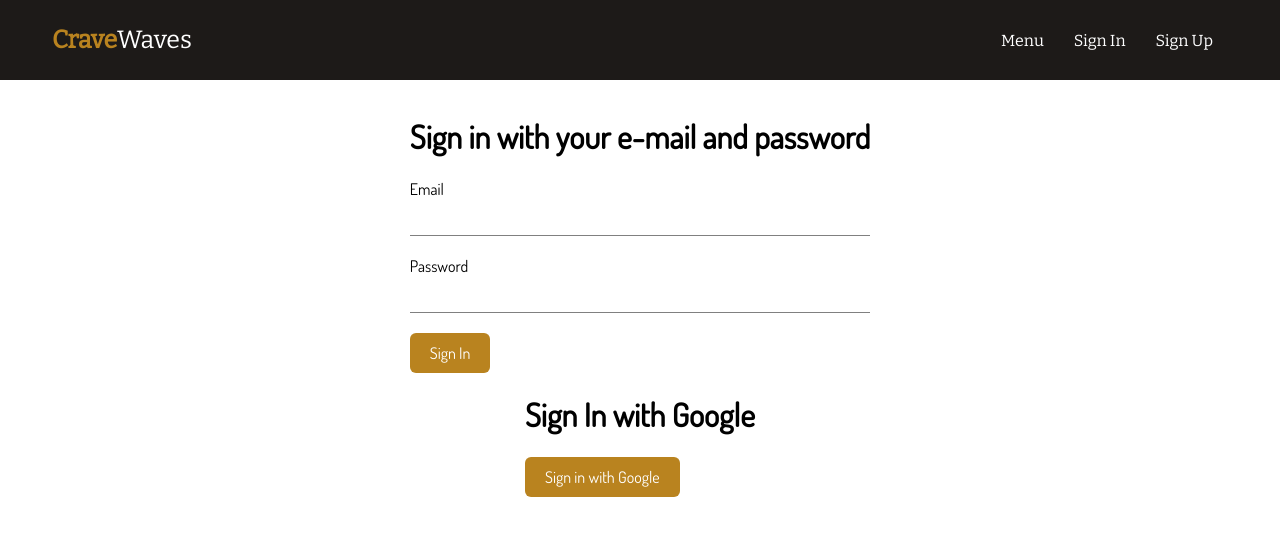
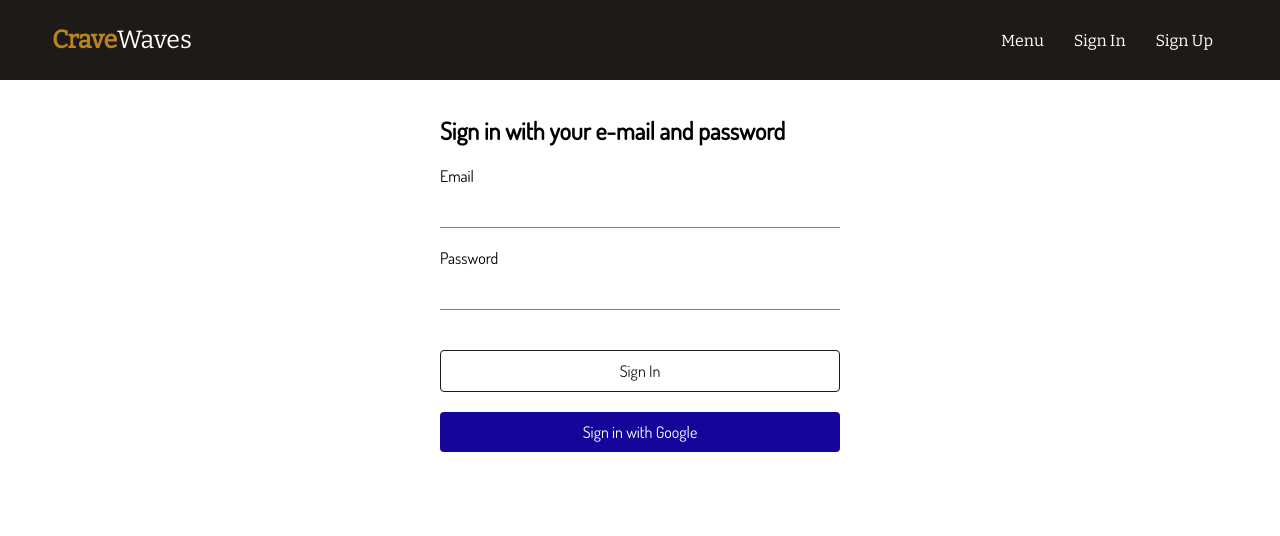
Before and after one commit to dnmore/react-restaurant-app, a React (Create React App) app: page /sign-in in a window 1280 px wide. Shown: the top 536 px of the page. Built offline with nearby package versions, Linux system fonts and the light colour scheme.

Commit message:
adding sign in and sign up pages styles

```diff
--- a/src/components/form-input/form-input.styles.scss
+++ b/src/components/form-input/form-input.styles.scss
@@ -8,15 +8,14 @@
   }
 
   input {
+    font: inherit;
     padding: 8px 5px;
     background-color: white;
     border: none;
     border-bottom: 1px solid grey;
 
-
     &:focus {
       outline: none;
-
     }
   }
 }
--- a/src/components/google-sign-in/google-sign-in.component.jsx
+++ b/src/components/google-sign-in/google-sign-in.component.jsx
@@ -7,6 +7,7 @@ import {
   createUserDocumentFromAuth,
 } from "../../utils/firebase/firebase.utils";
 
+import './google-sign-in.styles.scss'
 
 const SignInGoogle = () => {
   useEffect(() => {
@@ -22,10 +23,7 @@ const SignInGoogle = () => {
   }, []);
 
   return (
-    <div>
-      <h1>Sign In with Google </h1>
-
-
+    <div className="signin-google-container">
       <button onClick={signInWithGoogleRedirect}>Sign in with Google</button>
     </div>
   );
--- /dev/null
+++ b/src/components/google-sign-in/google-sign-in.styles.scss
@@ -0,0 +1,19 @@
+.signin-google-container {
+  width: 400px;
+
+  button {
+    width: 100%;
+    padding: 10px 20px;
+    cursor: pointer;
+    border: transparent;
+    background-color: #16059a;
+    color: white;
+    font: inherit;
+    transition: all 0.8s ease-in-out;
+    border-radius: 4px;
+
+    &:hover {
+      background-color: #5743ea;
+    }
+  }
+}
--- a/src/components/sign-in-form/sign-in-form.component.jsx
+++ b/src/components/sign-in-form/sign-in-form.component.jsx
@@ -2,6 +2,8 @@ import { useState } from "react";
 import { signInAuthUserWithEmailAndPassword } from "../../utils/firebase/firebase.utils";
 
 import FormInput from "../../components/form-input/form-input.component";
+
+import './sign-in-form.styles.scss'
 
 const initialFormFields = {
   email: "",
@@ -51,8 +53,8 @@ const SignInForm = () => {
   };
 
   return (
-    <div>
-      <h1>Sign in with your e-mail and password</h1>
+    <div className="signin-form-container">
+      <h2>Sign in with your e-mail and password</h2>
       <form onSubmit={handleSubmit}>
         <FormInput
           label="Email"
--- /dev/null
+++ b/src/components/sign-in-form/sign-in-form.styles.scss
@@ -0,0 +1,21 @@
+.signin-form-container {
+  width: 400px;
+
+  button {
+    width: 100%;
+    margin: 20px auto;
+    padding: 10px 20px;
+    cursor: pointer;
+    border: 1px solid #1d1a18;
+    background-color: white;
+    color: #1d1a18;
+    font: inherit;
+    transition: all 0.8s ease-in-out;
+    border-radius: 4px;
+
+    &:hover {
+      background-color: #1d1a18;
+      color: white;
+    }
+  }
+}
--- a/src/routes/sign-in-page/sign-in-page.styles.scss
+++ b/src/routes/sign-in-page/sign-in-page.styles.scss
@@ -1,16 +1,4 @@
 .signin-page-container {
   display: grid;
   place-items: center;
-  padding: 0 20px;
-
-  button {
-
-    padding: 10px 20px;
-    cursor: pointer;
-    border: transparent;
-    background-color: #b9831f;
-    color: white;
-    font: inherit;
-    border-radius: 6px;
-  }
 }
--- a/src/routes/sign-up-page/sign-up-page.component.jsx
+++ b/src/routes/sign-up-page/sign-up-page.component.jsx
@@ -57,8 +57,7 @@ const SignUp = () => {
 
   return (
     <div className="signup-container">
-      <h1>Sign Up</h1>
-      <p>Sign up with your e-mail and password</p>
+      <h2>Sign up with your e-mail and password</h2>
       <form onSubmit={handleSubmit}>
         <FormInput
           label="Display Name"
--- a/src/routes/sign-up-page/sign-up-page.styles.scss
+++ b/src/routes/sign-up-page/sign-up-page.styles.scss
@@ -1,9 +1,10 @@
 .signup-container {
-  display: grid;
-  place-items: center;
+  width: 400px;
+  margin: 20px auto;
 
   button {
     width: 100%;
+    margin: 10px auto;
     padding: 10px 20px;
     cursor: pointer;
     border: transparent;
```
